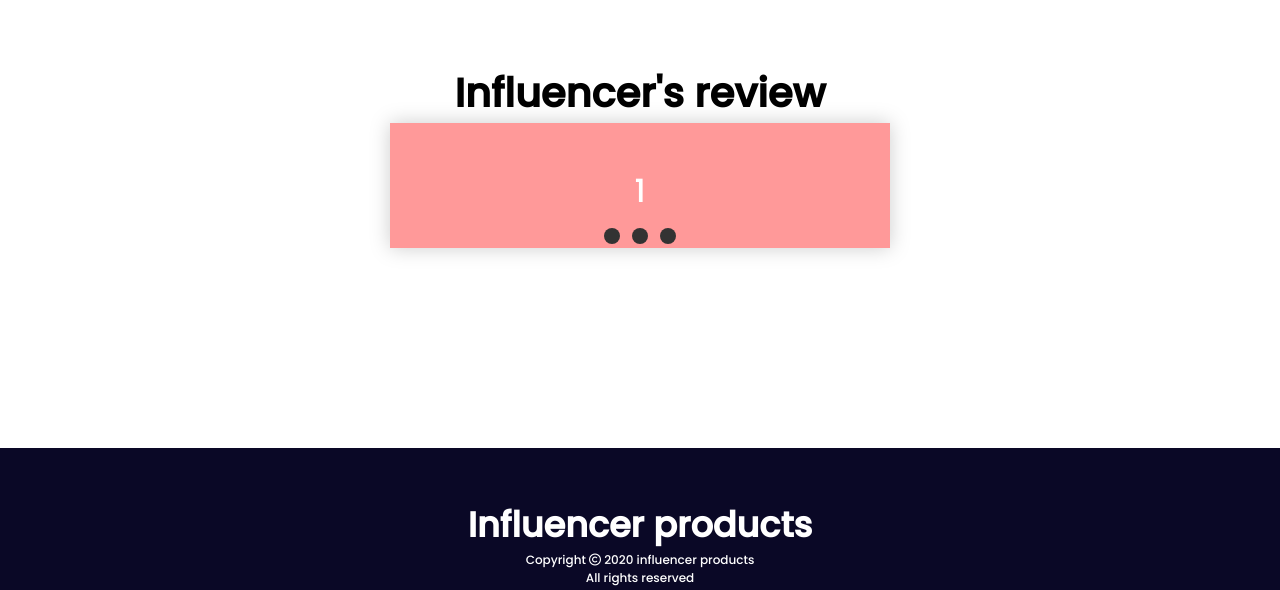
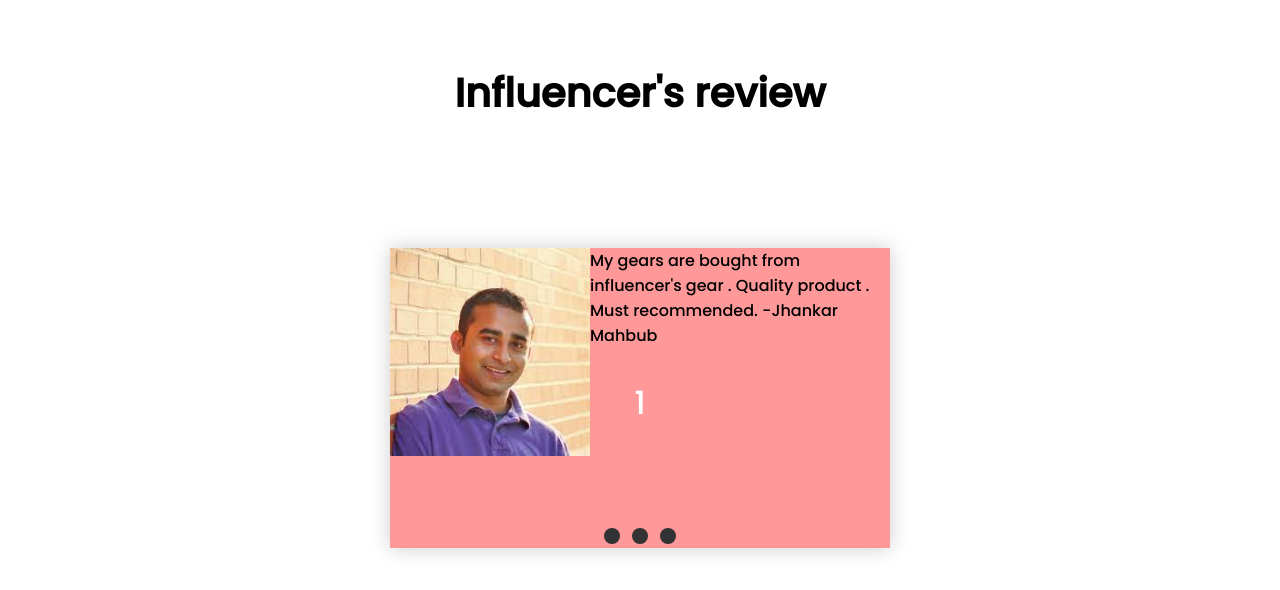
Before and after one commit to Sakib-Fahmid/influencer-gear-main, a plain HTML site: page index.html in a window 1280 px wide. Shown: the part 2500-3090 px from the top of the page. Drawn offline with Linux system fonts and the light colour scheme.

Commit message:
carousel 90% done

```diff
--- a/index.html
+++ b/index.html
@@ -457,14 +457,26 @@
             <h1>Influencer's review</h1>
             <section class="carousel" aria-label="Gallery">
                 <ol class="carousel__viewport">
-                    <li id="carousel__slide1" tabindex="0" class="carousel__slide">
+                    <li id="carousel__slide1" class="carousel__slide">
+                        <div class="review-info">
+                            <img src="./images/jhankar.png" alt="">
+                            <p>My gears are bought from influencer's gear . Quality product . Must recommended. -Jhankar Mahbub</p>
+                        </div>
                         <a href="#carousel__slide2" class="carousel__next">Go to next slide</a>
                     </li>
-                    <li id="carousel__slide2" tabindex="0" class="carousel__slide">
+                    <li id="carousel__slide2" class="carousel__slide">
+                        <div class="review-info">
+                            <img src="./images/sumit.jpg" alt="">
+                            <p>My gears are bought from influencer's gear . Quality product . Must recommended. -Sumit Saha-Analyzen</p>
+                        </div>
                         <a href="#carousel__slide1" class="carousel__prev">Go to previous slide</a>
                         <a href="#carousel__slide3" class="carousel__next">Go to next slide</a>
                     </li>
-                    <li id="carousel__slide3" tabindex="0" class="carousel__slide">
+                    <li id="carousel__slide3" class="carousel__slide">
+                        <div class="review-info">
+                            <img src="./images/sabur.png" alt="">
+                            <p>My gears are bought from influencer's gear . Quality product . Must recommended. -Zahed Sabur -Google Switzerland</p>
+                        </div>
                         <a href="#carousel__slide2" class="carousel__prev">Go to previous slide</a>
                     </li>
                 </ol>
--- a/styles/style.css
+++ b/styles/style.css
@@ -18,16 +18,9 @@ ol, li {
 }
 
 .carousel__viewport {
-  position: absolute;
-  top: 0;
-  right: 0;
-  bottom: 0;
-  left: 0;
+  height: 300px;
   display: flex;
   overflow-x: scroll;
-  counter-reset: item;
-  scroll-behavior: auto;
-  scroll-snap-type: x mandatory;
 }
 
 .carousel__slide {
@@ -92,3 +85,11 @@ ol, li {
   max-width: 500px;
   margin: 0 auto;
 }
+
+.review-info{
+  display: flex;
+  /* flex-wrap: wrap; */
+}
+.review-info img{
+  width: 40%;
+}
```
